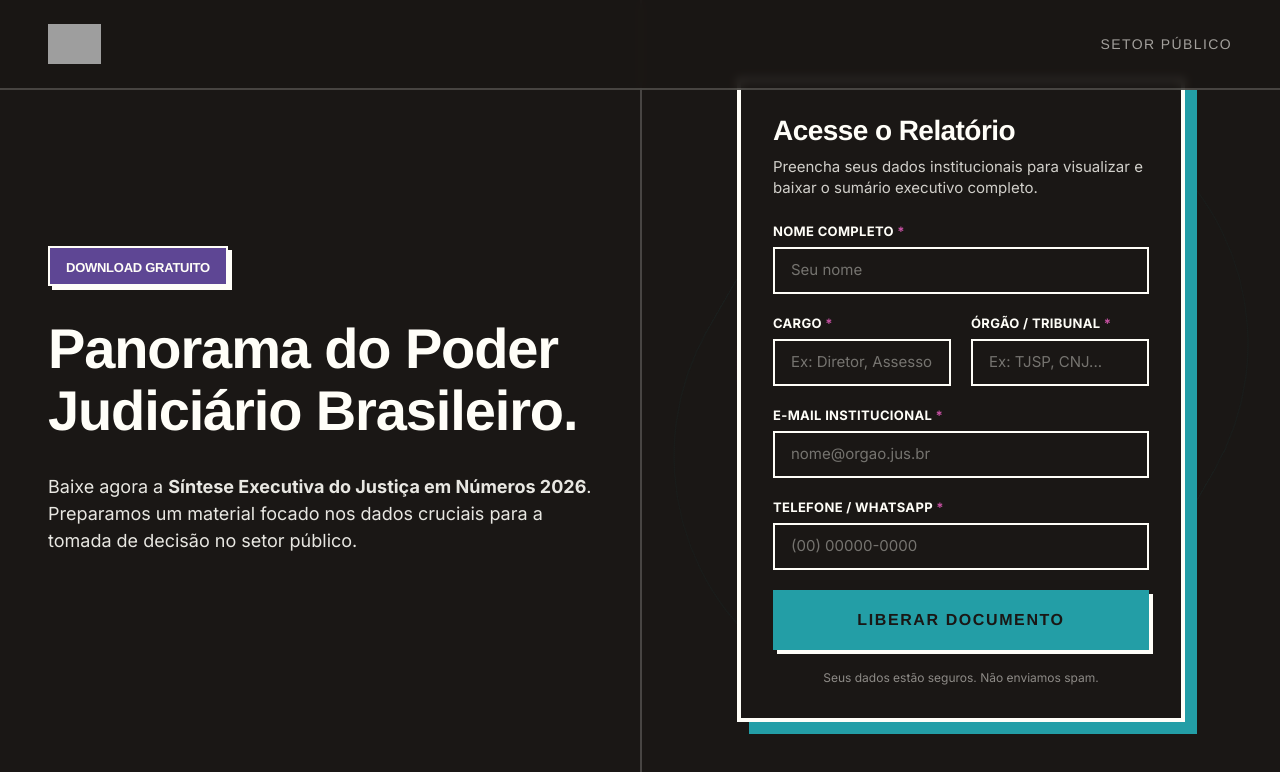
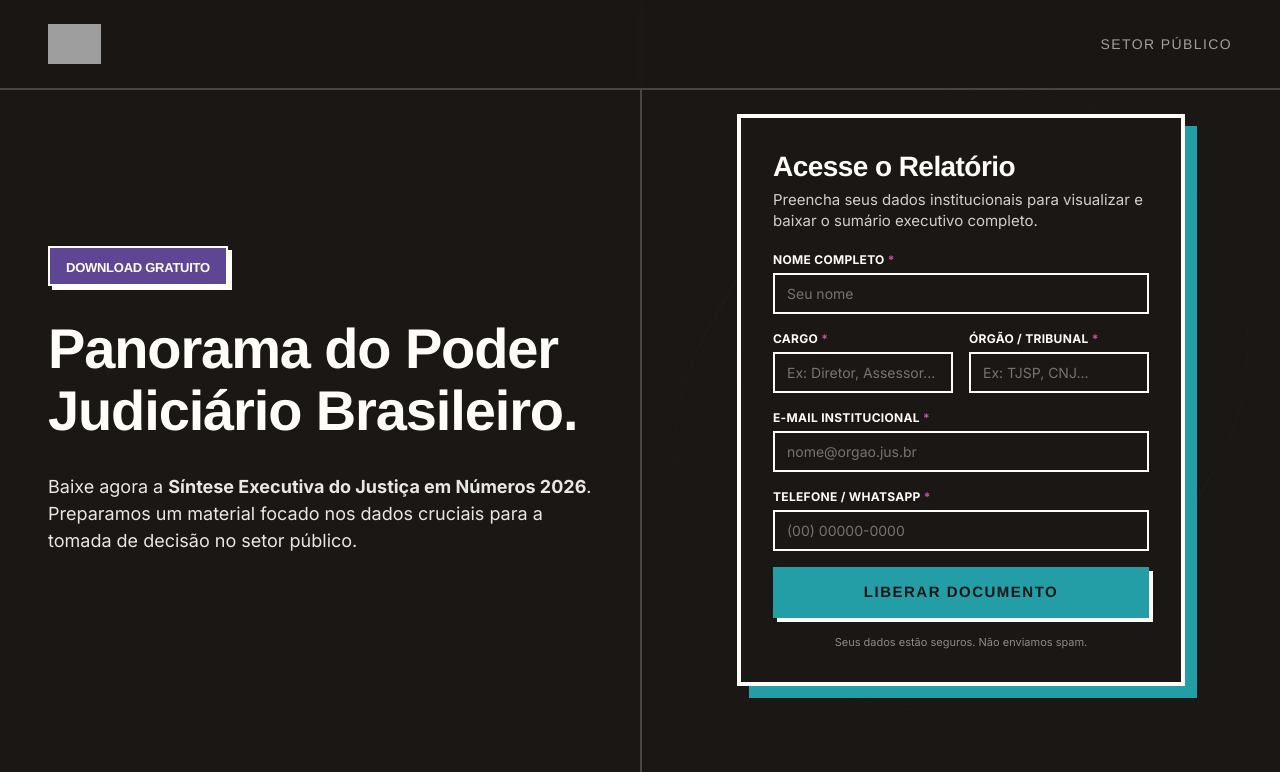
Before and after one commit to xerticabrasil/panoramapoderjudiciario, a plain HTML site: page index.html in a window 1280 px wide. Shown: the top 772 px of the page. Drawn offline with nearby package versions, Linux system fonts and the light colour scheme; grey boxes are pictures that could not be loaded.

Commit message:
Add files via upload

```diff
--- a/index.html
+++ b/index.html
@@ -189,44 +189,44 @@
                 </div>
 
                 <!-- CONTAINER DINÂMICO -->
-                <div class="relative z-10 w-full max-w-md bg-[#1A1715] border-4 border-brand-light p-8 shadow-[12px_12px_0px_0px_#239EA6] transition-all duration-500" id="app-container">
+                <div class="relative z-10 w-full max-w-md bg-[#1A1715] border-4 border-brand-light p-6 md:p-8 shadow-[12px_12px_0px_0px_#239EA6] transition-all duration-500" id="app-container">
 
                     <!-- VIEW: FORMULÁRIO -->
                     <div id="view-form" class="view-section active">
-                        <h3 class="text-[28px] font-bold text-[#FFFEF8] mb-2 tracking-swiss font-display leading-[1.2]">Acesse o Relatório</h3>
-                        <p class="text-[15px] text-[#FFFEF8]/80 mb-6 font-sans leading-[1.4]">Preencha seus dados institucionais para visualizar e baixar o sumário executivo completo.</p>
+                        <h3 class="text-[26px] md:text-[28px] font-bold text-[#FFFEF8] mb-1.5 tracking-swiss font-display leading-[1.2]">Acesse o Relatório</h3>
+                        <p class="text-[14px] md:text-[15px] text-[#FFFEF8]/80 mb-5 font-sans leading-[1.4]">Preencha seus dados institucionais para visualizar e baixar o sumário executivo completo.</p>
 
-                        <form id="lead-form" action="https://docs.google.com/forms/d/e/1FAIpQLSdksbGbp5I2UrZe2-tVMWdQ58E2mmFbauPeTanyW9zJDyr5Hg/formResponse" method="POST" target="hidden_iframe" class="space-y-5" onsubmit="submitForm(event)">
+                        <form id="lead-form" action="https://docs.google.com/forms/d/e/1FAIpQLSdksbGbp5I2UrZe2-tVMWdQ58E2mmFbauPeTanyW9zJDyr5Hg/formResponse" method="POST" target="hidden_iframe" class="space-y-4" onsubmit="submitForm(event)">
                             <div>
-                                <label class="block text-[13px] font-bold text-[#FFFEF8] mb-1.5 font-sans tracking-wide">NOME COMPLETO <span class="text-brand-magenta">*</span></label>
-                                <input type="text" id="lead-name" name="entry.1938303801" placeholder="Seu nome" class="custom-input w-full px-4 py-2.5 text-[15px]" required>
+                                <label class="block text-[12px] font-bold text-[#FFFEF8] mb-1 font-sans tracking-wide">NOME COMPLETO <span class="text-brand-magenta">*</span></label>
+                                <input type="text" id="lead-name" name="entry.1938303801" placeholder="Seu nome" class="custom-input w-full px-3 py-2 text-[14px]" required>
                             </div>
 
-                            <div class="grid grid-cols-1 sm:grid-cols-2 gap-5">
+                            <div class="grid grid-cols-1 sm:grid-cols-2 gap-4">
                                 <div>
-                                    <label class="block text-[13px] font-bold text-[#FFFEF8] mb-1.5 font-sans tracking-wide">CARGO <span class="text-brand-magenta">*</span></label>
-                                    <input type="text" id="lead-role" name="entry.1210018908" placeholder="Ex: Diretor, Assessor..." class="custom-input w-full px-4 py-2.5 text-[15px]" required>
+                                    <label class="block text-[12px] font-bold text-[#FFFEF8] mb-1 font-sans tracking-wide">CARGO <span class="text-brand-magenta">*</span></label>
+                                    <input type="text" id="lead-role" name="entry.1210018908" placeholder="Ex: Diretor, Assessor..." class="custom-input w-full px-3 py-2 text-[14px]" required>
                                 </div>
                                 <div>
-                                    <label class="block text-[13px] font-bold text-[#FFFEF8] mb-1.5 font-sans tracking-wide">ÓRGÃO / TRIBUNAL <span class="text-brand-magenta">*</span></label>
-                                    <input type="text" id="lead-org" name="entry.58235415" placeholder="Ex: TJSP, CNJ..." class="custom-input w-full px-4 py-2.5 text-[15px]" required>
+                                    <label class="block text-[12px] font-bold text-[#FFFEF8] mb-1 font-sans tracking-wide">ÓRGÃO / TRIBUNAL <span class="text-brand-magenta">*</span></label>
+                                    <input type="text" id="lead-org" name="entry.58235415" placeholder="Ex: TJSP, CNJ..." class="custom-input w-full px-3 py-2 text-[14px]" required>
                                 </div>
                             </div>
 
                             <div>
-                                <label class="block text-[13px] font-bold text-[#FFFEF8] mb-1.5 font-sans tracking-wide">E-MAIL INSTITUCIONAL <span class="text-brand-magenta">*</span></label>
-                                <input type="email" id="lead-email" name="entry.283633950" placeholder="nome@orgao.jus.br" class="custom-input w-full px-4 py-2.5 text-[15px]" required>
+                                <label class="block text-[12px] font-bold text-[#FFFEF8] mb-1 font-sans tracking-wide">E-MAIL INSTITUCIONAL <span class="text-brand-magenta">*</span></label>
+                                <input type="email" id="lead-email" name="entry.283633950" placeholder="nome@orgao.jus.br" class="custom-input w-full px-3 py-2 text-[14px]" required>
                             </div>
 
                             <div>
-                                <label class="block text-[13px] font-bold text-[#FFFEF8] mb-1.5 font-sans tracking-wide">TELEFONE / WHATSAPP <span class="text-brand-magenta">*</span></label>
-                                <input type="tel" id="lead-phone" name="entry.758361944" placeholder="(00) 00000-0000" class="custom-input w-full px-4 py-2.5 text-[15px]" required>
+                                <label class="block text-[12px] font-bold text-[#FFFEF8] mb-1 font-sans tracking-wide">TELEFONE / WHATSAPP <span class="text-brand-magenta">*</span></label>
+                                <input type="tel" id="lead-phone" name="entry.758361944" placeholder="(00) 00000-0000" class="custom-input w-full px-3 py-2 text-[14px]" required>
                             </div>
 
-                            <button type="submit" class="w-full mt-2 py-4 bg-brand-celeste text-[#1A1715] font-bold text-[16px] font-display tracking-widest uppercase hover:bg-[#FFFEF8] border-2 border-brand-celeste hover:border-[#FFFEF8] transition-all duration-200 shadow-[4px_4px_0px_0px_#FFFEF8]">
+                            <button type="submit" class="w-full mt-1 py-3 bg-brand-celeste text-[#1A1715] font-bold text-[15px] font-display tracking-widest uppercase hover:bg-[#FFFEF8] border-2 border-brand-celeste hover:border-[#FFFEF8] transition-all duration-200 shadow-[4px_4px_0px_0px_#FFFEF8]">
                                 Liberar Documento
                             </button>
-                            <p class="text-xs text-center text-brand-light/50 mt-4">Seus dados estão seguros. Não enviamos spam.</p>
+                            <p class="text-[11px] text-center text-brand-light/50 mt-3">Seus dados estão seguros. Não enviamos spam.</p>
                         </form>
 
                         <!-- Iframe oculto para receber a requisição do Google Forms sem redirecionar a página -->
```
